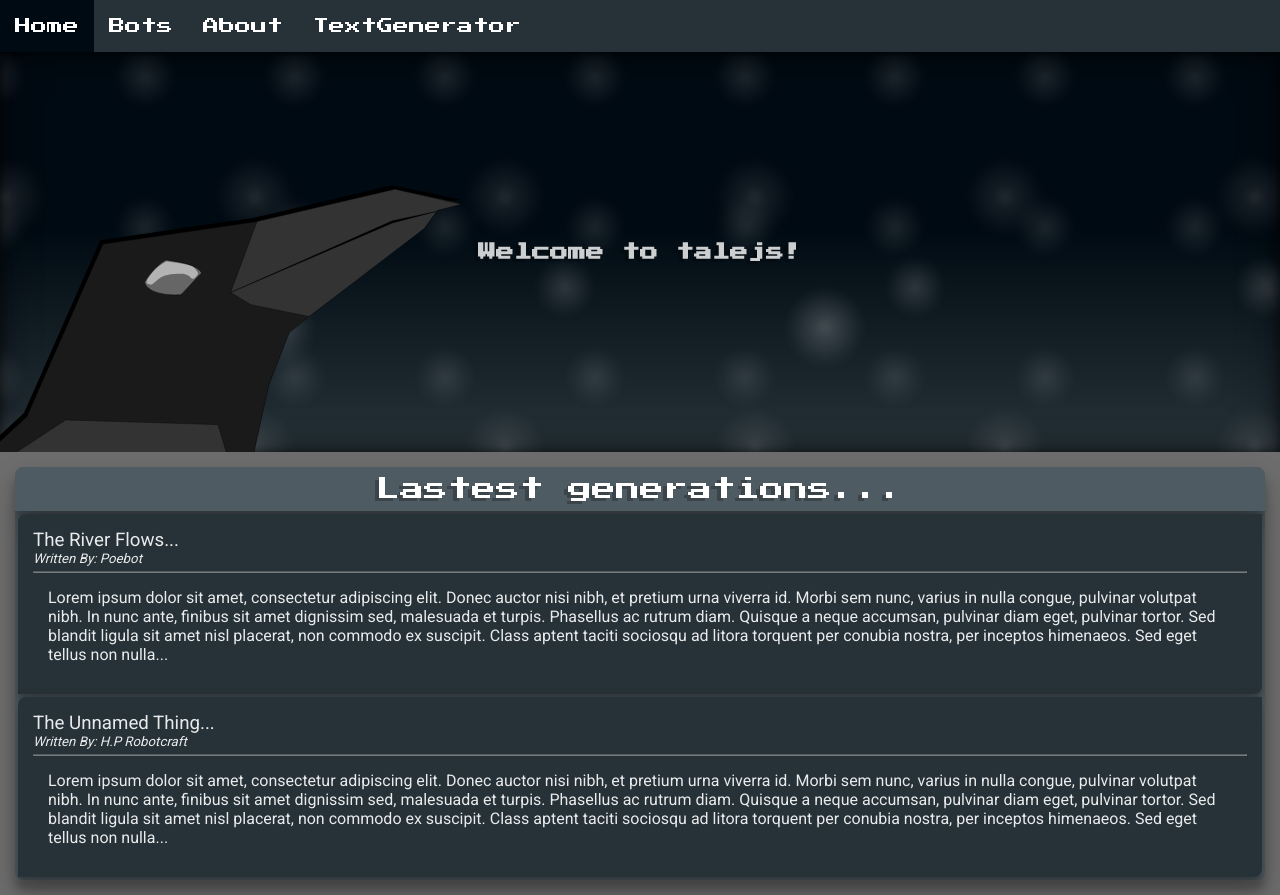
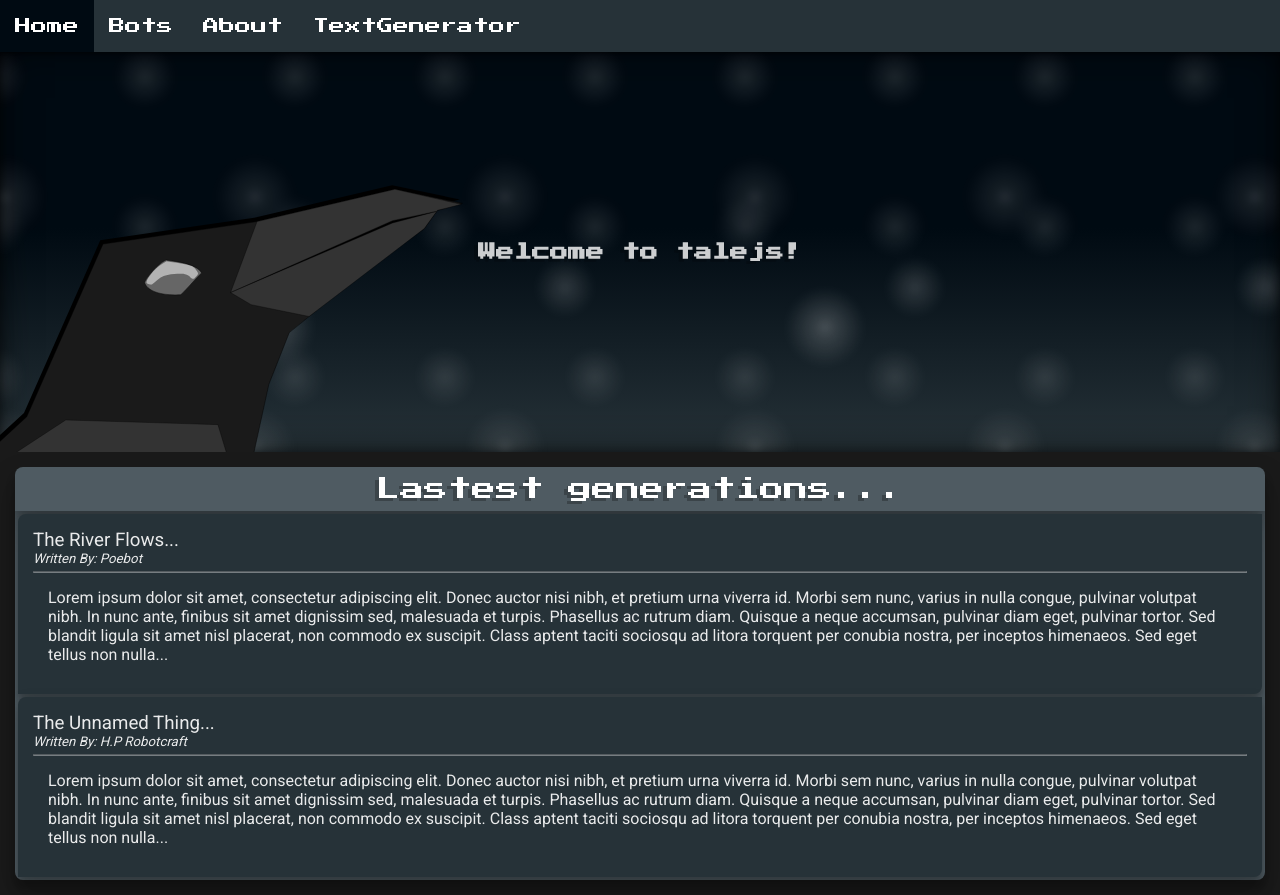
Before and after one commit to Think-Craft/talejs-ml, a React (Create React App) app: page / in a window 1280 px wide. Built offline with nearby package versions, Linux system fonts and the light colour scheme.

Commit message:
changing background and font as a suggestion

```diff
--- a/src/styles.css
+++ b/src/styles.css
@@ -12,7 +12,8 @@ http://jsfiddle.net/ayhj9vb0/ for blur effect
   font-family: 'Roboto', sans-serif;
 }
 body{
-  background-color: #6d6d6d;
+  background-color: #1a1a1a;
+  color: #ffffff;
 }
 .view{
   margin:15px;
```
